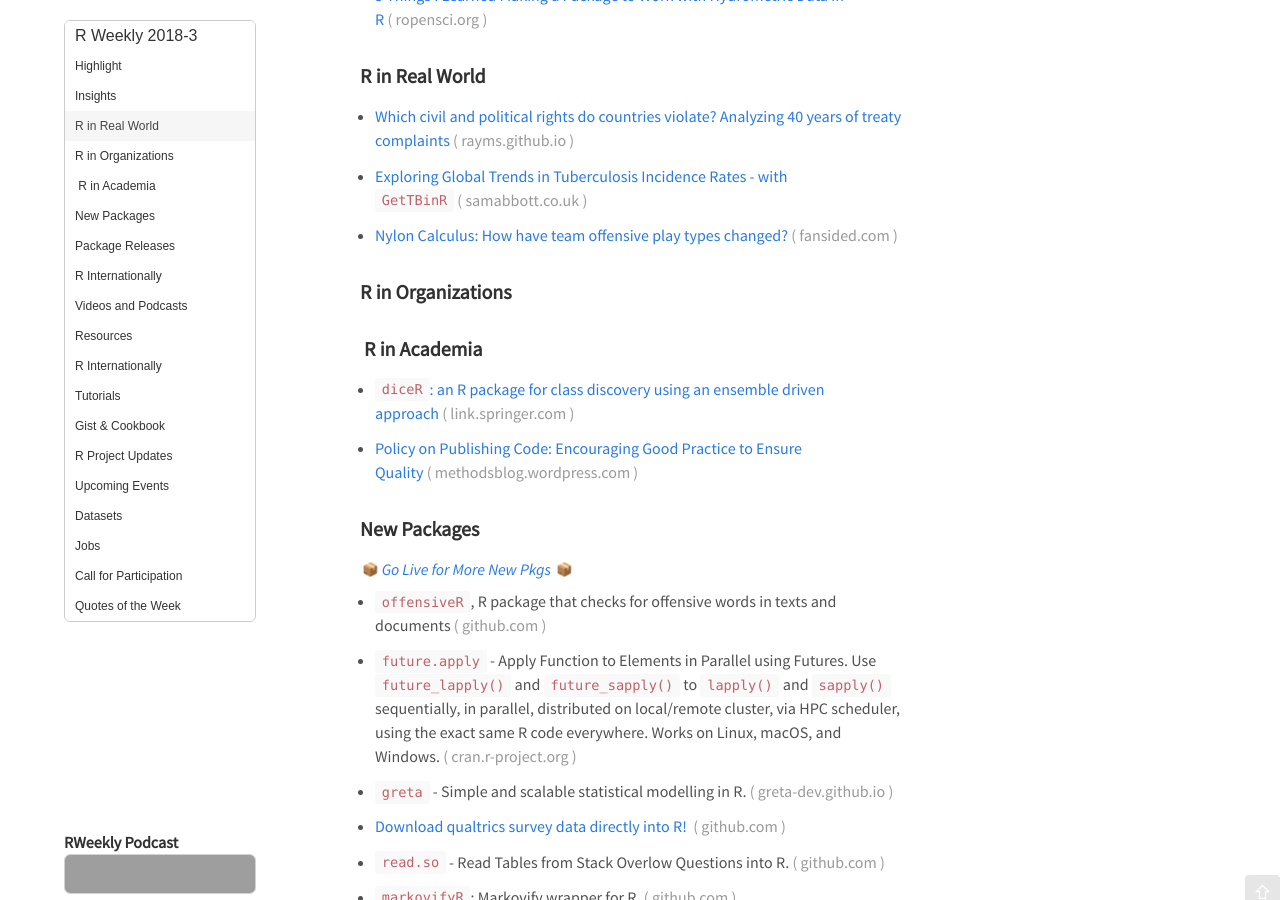
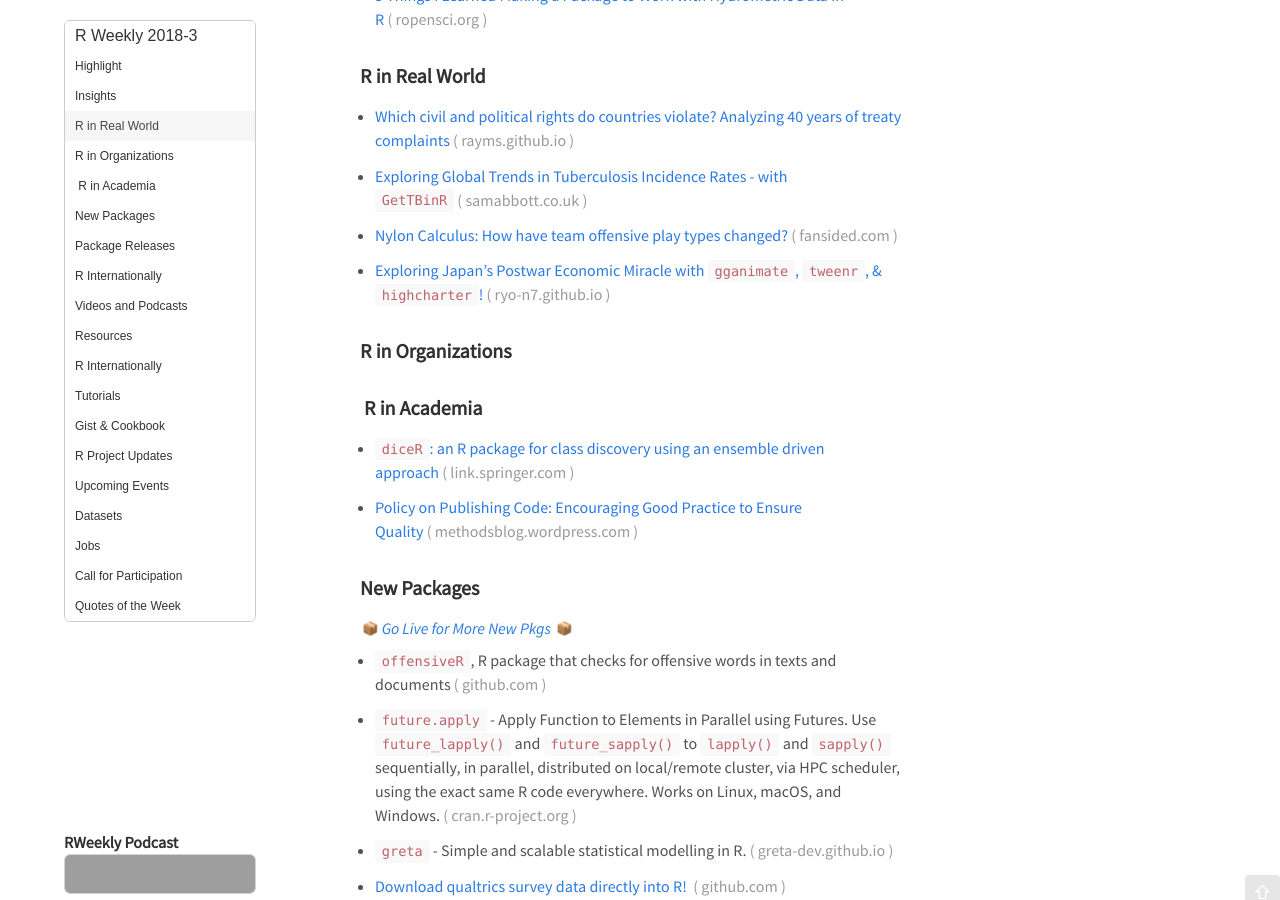
Before and after one commit to rweekly/rweekly.org, a Jekyll site: the page built from draft.md, in a window 1280 px wide and 900 px high, scrolled down 405 px. Built offline with Jekyll 4.4.1, drawn with Linux system fonts in a browser that asks for light colours; emoji names are drawn with the system emoji font; comment, search, counter and statistics services are not loaded; grey boxes are pictures that could not be loaded.

Commit message:
Update draft.md (#148)

```diff
--- a/draft.md
+++ b/draft.md
@@ -26,6 +26,8 @@ Release Date: 2018-1-15
 + [Exploring Global Trends in Tuberculosis Incidence Rates - with `GetTBinR`](https://www.samabbott.co.uk/post/intro-gettbinr/)
 
 + [Nylon Calculus: How have team offensive play types changed?](https://fansided.com/2018/01/16/nylon-calculus-team-offensive-play-types-changed/)
+
++ [Exploring Japan's Postwar Economic Miracle with `gganimate`, `tweenr`, & `highcharter`!](https://ryo-n7.github.io/2018-01-12-japan-postwar-economic-recovery/)
 
 ###  R in Organizations
 
```
